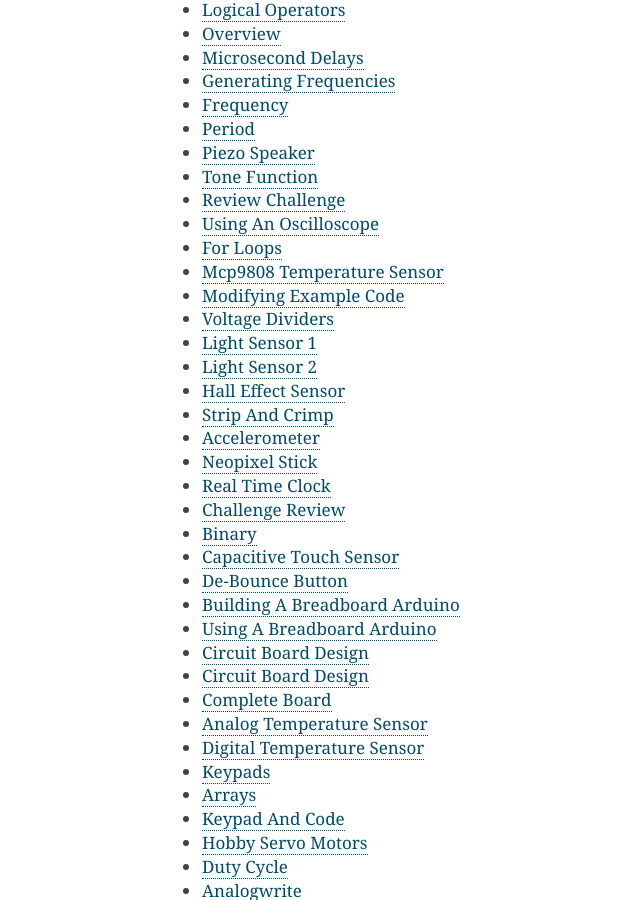
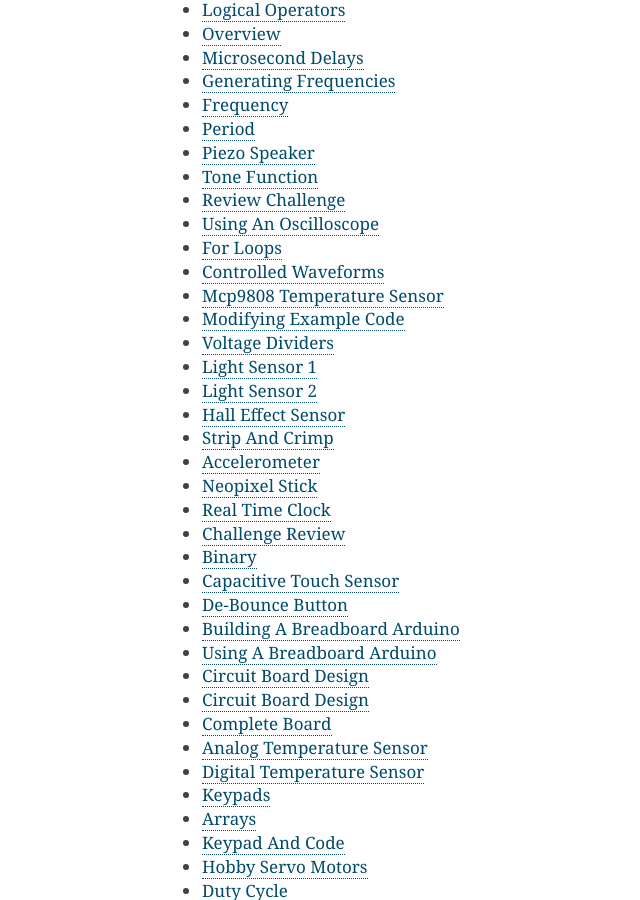
Before and after one commit to maxtkc/mvths-wiki, a Sphinx documentation site: the page built from docs/index.rst, in a window 1280 px wide and 900 px high, scrolled down 987 px. Shown: the whole window, without its empty margins (248-888 px from the left). Built offline with Sphinx 7.4.7, drawn with Linux system fonts in a browser that asks for light colours; pages that are not in the unit, such as notebooks, are missing from menus.

Commit message:
Update index.rst

```diff
--- a/docs/index.rst
+++ b/docs/index.rst
@@ -54,6 +54,7 @@
    028-using an-oscilloscope
    028a-for-loops
    28b-dynamic-waveforms
+   028c-controlled-waveforms
    029-mcp9808-temperature-sensor
    030-modifying-example-code
    031-voltage-dividers
```
